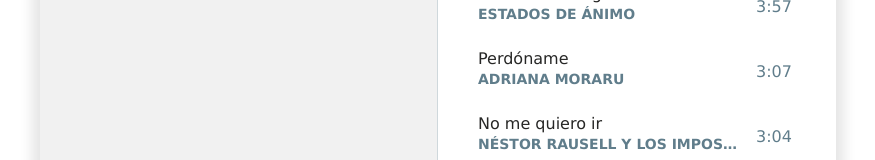
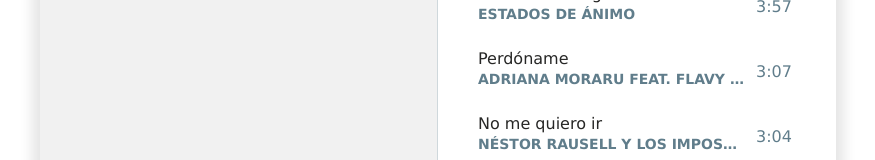
Before and after one commit to MasteringBOX/Basic-Productions-Next, a Next.js app: page /grabado-en-nuestro-estudio in a window 1280 px wide. Shown: the part 463-623 px from the top of the page, without its empty margins (202-1077 px from the left). Built offline with nearby package versions, Linux system fonts and the light colour scheme.

Commit message:
Changed artist for "perdoname"

```diff
--- a/components/AudioPlayer.js
+++ b/components/AudioPlayer.js
@@ -55,7 +55,7 @@ const AudioPlayer = () => {
         },
         {
             "name": "Perdóname",
-            "artist": "Adriana Moraru",
+            "artist": "Adriana Moraru feat. Flavy Mo",
             "album": "Perdóname",
             "url": "/audio/perdoname.m4a",
             "cover_art_url": "/img/adriana.jpg",
```
